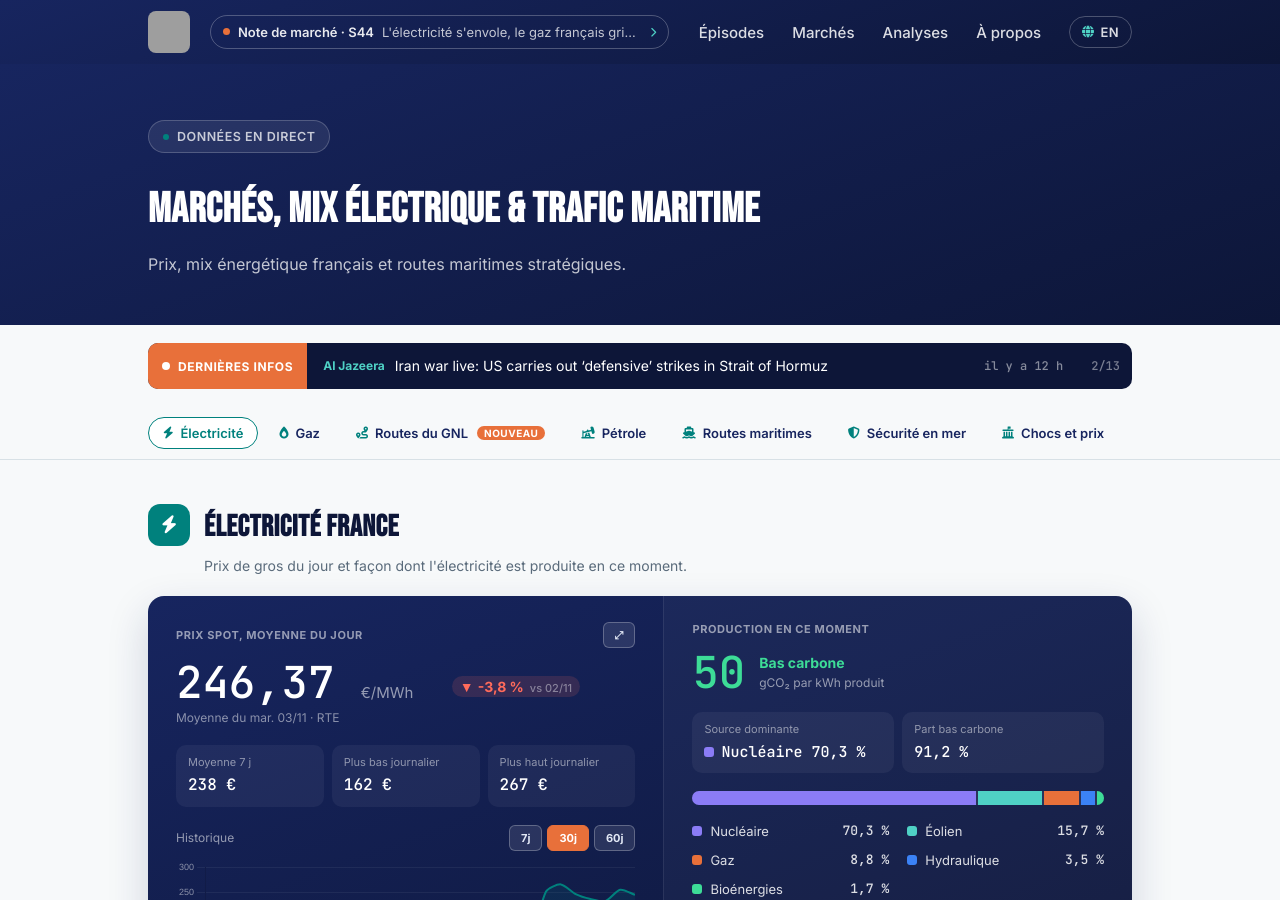
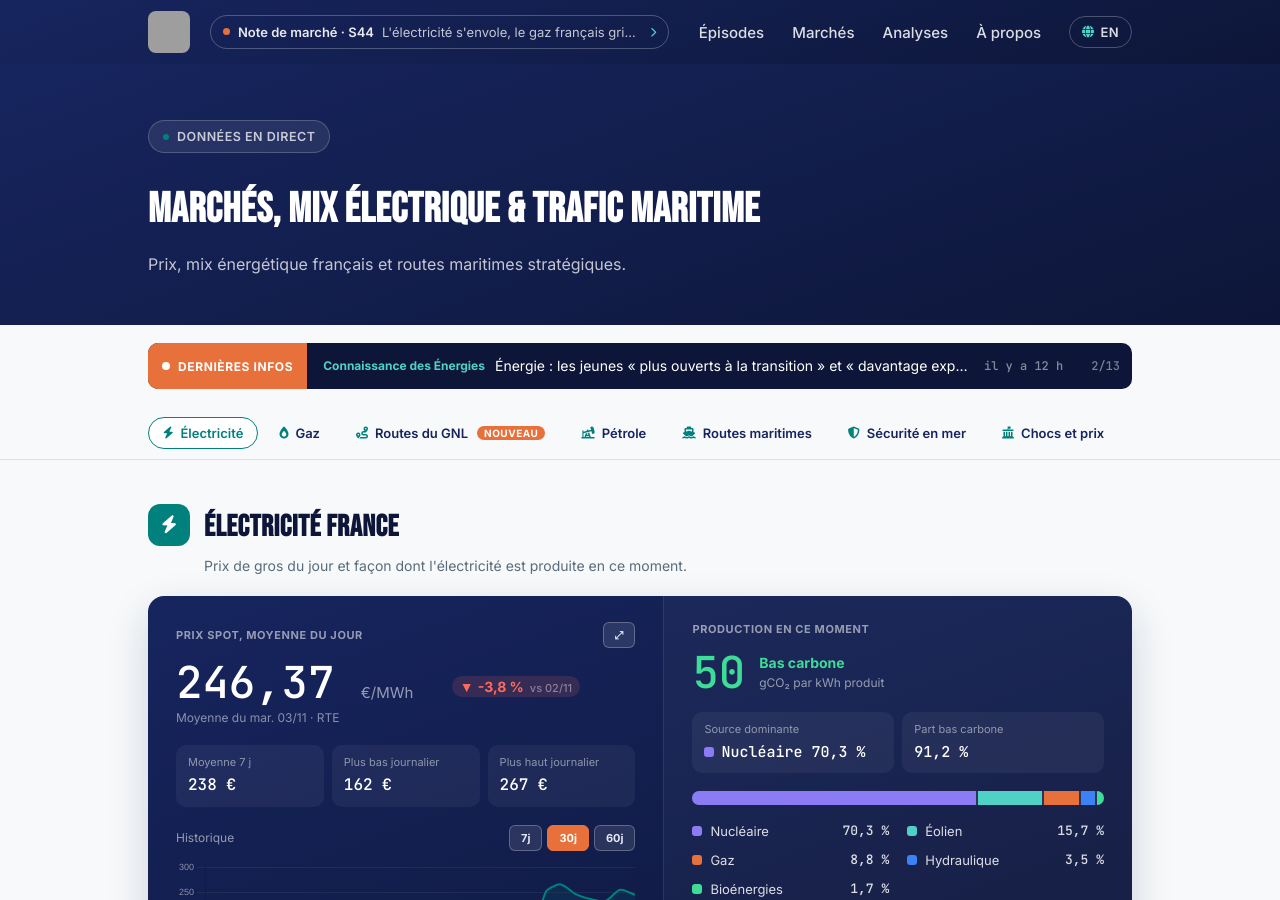
Before and after one commit to InsideEnergyMarkets/Inside-Energy-Markets, a Jekyll site: the page built from marches/index.html, in a window 1280 px wide and 900 px high. Built offline with Jekyll 4.4.1, drawn with Linux system fonts in a browser that asks for light colours; grey boxes are pictures that could not be loaded.

```diff
--- a/_data/news.json
+++ b/_data/news.json
@@ -1,18 +1,18 @@
 {
- "updated_at": "2026-11-03T02:36:13+00:00",
+ "updated_at": "2026-11-03T12:14:03+00:00",
  "items": [
   {
-   "title": "Explosions hit Iran’s Qeshm Island as US media report US strikes in Hormuz",
-   "url": "https://www.aljazeera.com/news/2026/11/3/explosions-hit-irans-qeshm-island-as-us-media-report-us-strikes-in-hormuz?traffic_source=rss",
+   "title": "Lebanon cuts power to public bodies as electricity crisis deepens",
+   "url": "https://www.aljazeera.com/news/2026/11/3/lebanon-cuts-power-to-public-bodies-as-electricity-crisis-deepens?traffic_source=rss",
    "source": "Al Jazeera",
    "lang": "en",
-   "date": "2026-11-03T02:25:02+00:00"
+   "date": "2026-11-03T10:17:27+00:00"
   },
   {
-   "title": "Iran war live: US carries out ‘defensive’ strikes in Strait of Hormuz",
-   "url": "https://www.aljazeera.com/news/liveblog/2026/11/3/iran-war-live-vance-sees-progress-in-talks-tehran-says-ball-in-us-court?traffic_source=rss",
-   "source": "Al Jazeera",
-   "lang": "en",
+   "title": "Énergie : les jeunes « plus ouverts à la transition » et « davantage exposés à la précarité »",
+   "url": "https://www.connaissancedesenergies.org/electrification-des-usages-pas-une-priorite-pour-plus-de-la-moitie-des-francais",
+   "source": "Connaissance des Énergies",
+   "lang": "fr",
    "date": "2026-11-03T00:00:00+00:00"
   },
   {
--- a/_data/podcast.json
+++ b/_data/podcast.json
@@ -1,5 +1,5 @@
 {
- "updated_at": "2026-11-03T02:36:13+00:00",
+ "updated_at": "2026-11-03T12:14:03+00:00",
  "episodes": {
   "10": {
    "audio": "https://anchor.fm/s/10edf0868/podcast/play/126486789/https%3A%2F%2Fd3ctxlq1ktw2nl.cloudfront.net%2Fstaging%2F2026-8-29%2F489715b9-9275-387d-cec8-06e4f3de2244.mp3",
```
Also changed, not shown: _data/incidents.json (+4 -4 lines).
